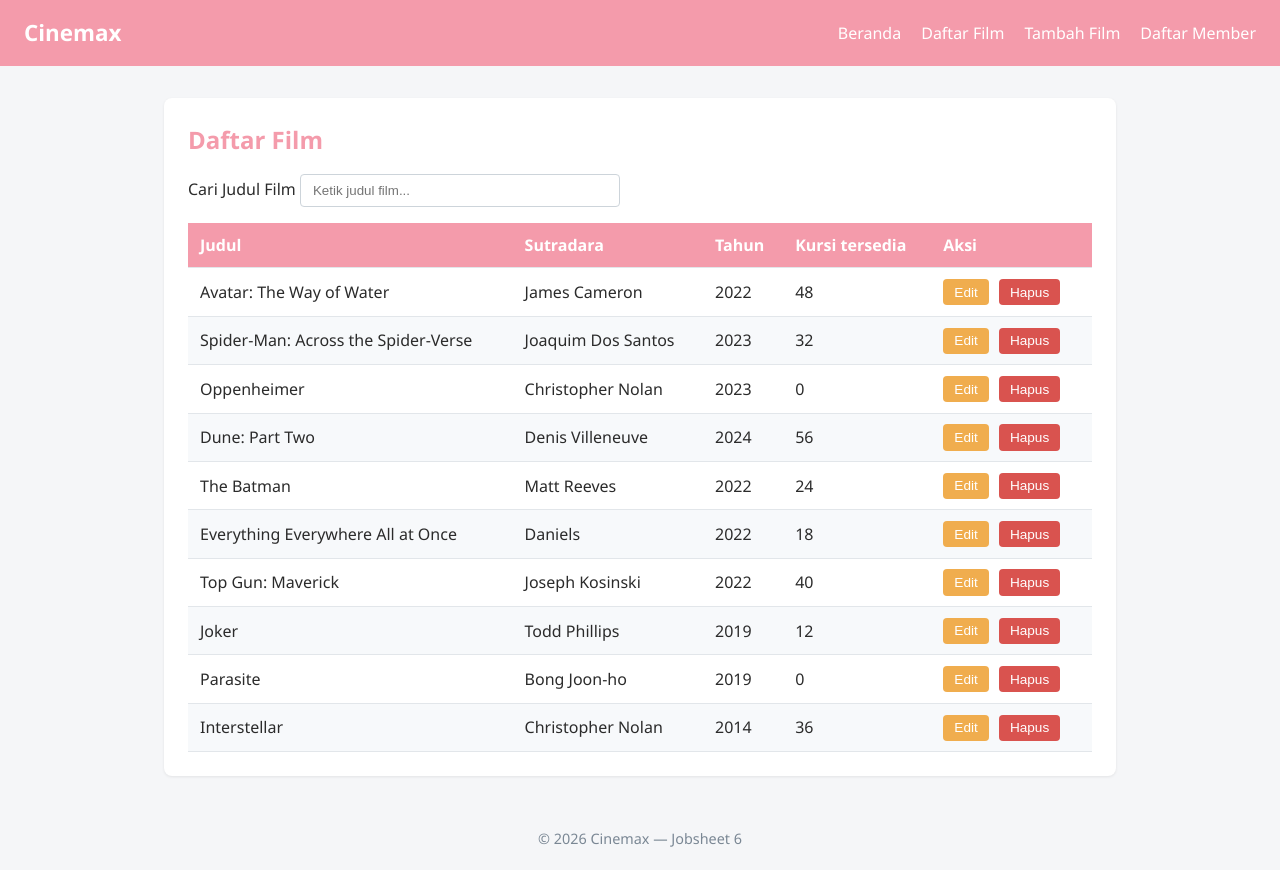
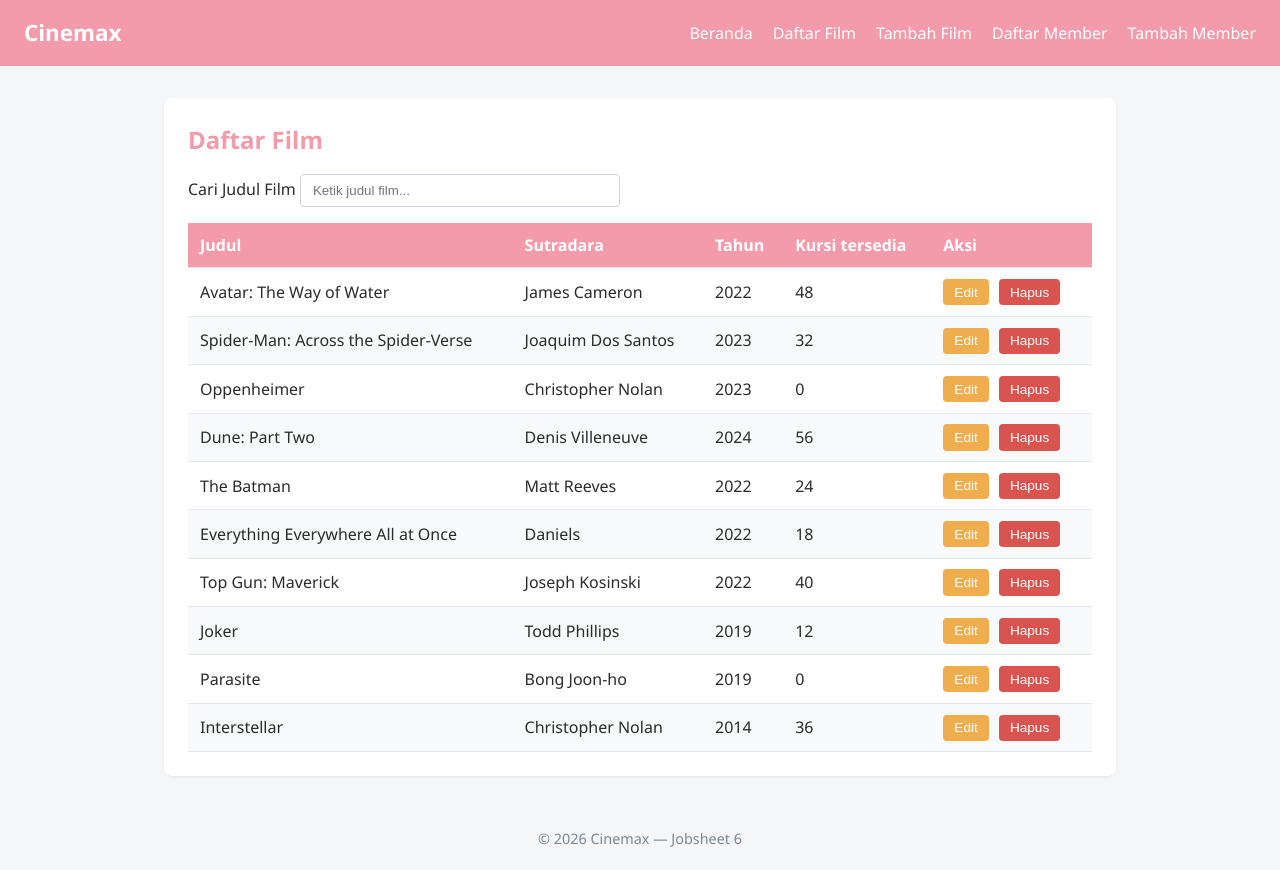
Before and after one commit to rrabbitmq/dpweb-vercel-syeril, a plain HTML site: page buku/list.html in a window 1280 px wide. Drawn offline with Linux system fonts and the light colour scheme.

Commit message:
tambah member

```diff
--- a/buku/list.html
+++ b/buku/list.html
@@ -16,6 +16,7 @@
                 <li><a href="list.html">Daftar Film</a></li>
                 <li><a href="tambah.html">Tambah Film</a></li>
                 <li><a href="../anggota/list.html">Daftar Member</a></li>
+                <li><a href="../anggota/tambah.html">Tambah Member</a></li>
             </ul>
         </nav>
     </header>
```
Also changed, not shown: buku/tambah.html (+1 -0 lines), index.html (+1 -0 lines).
